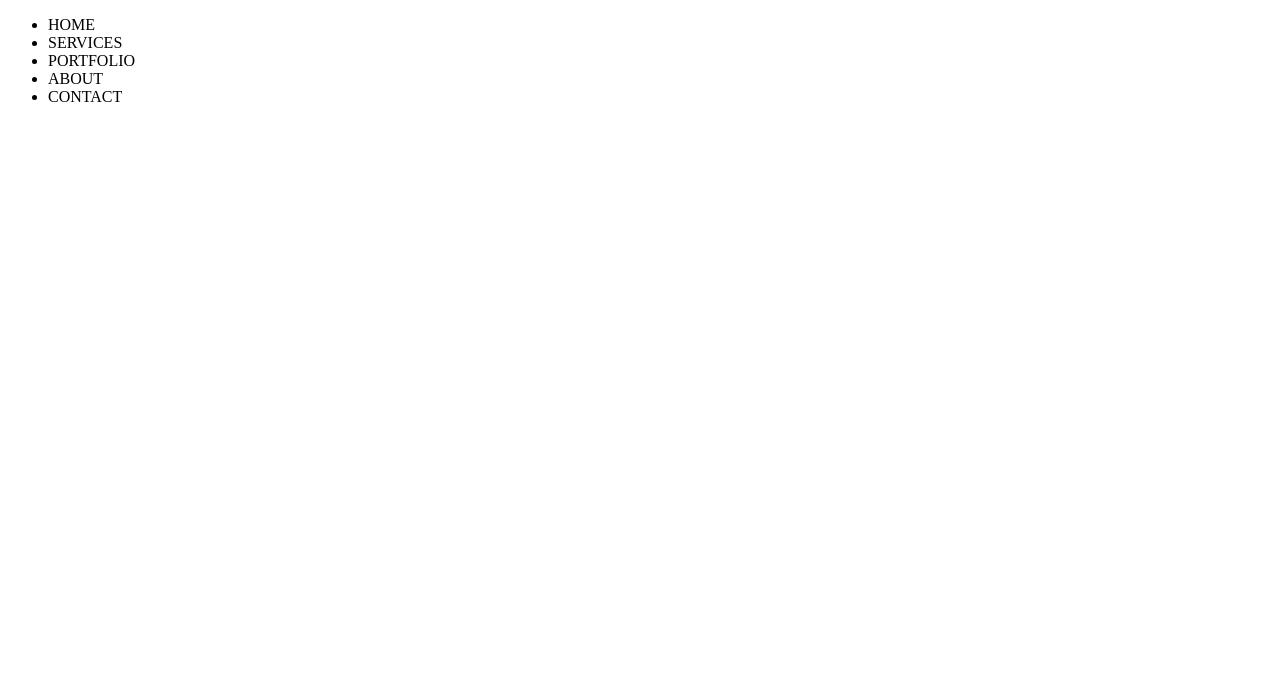
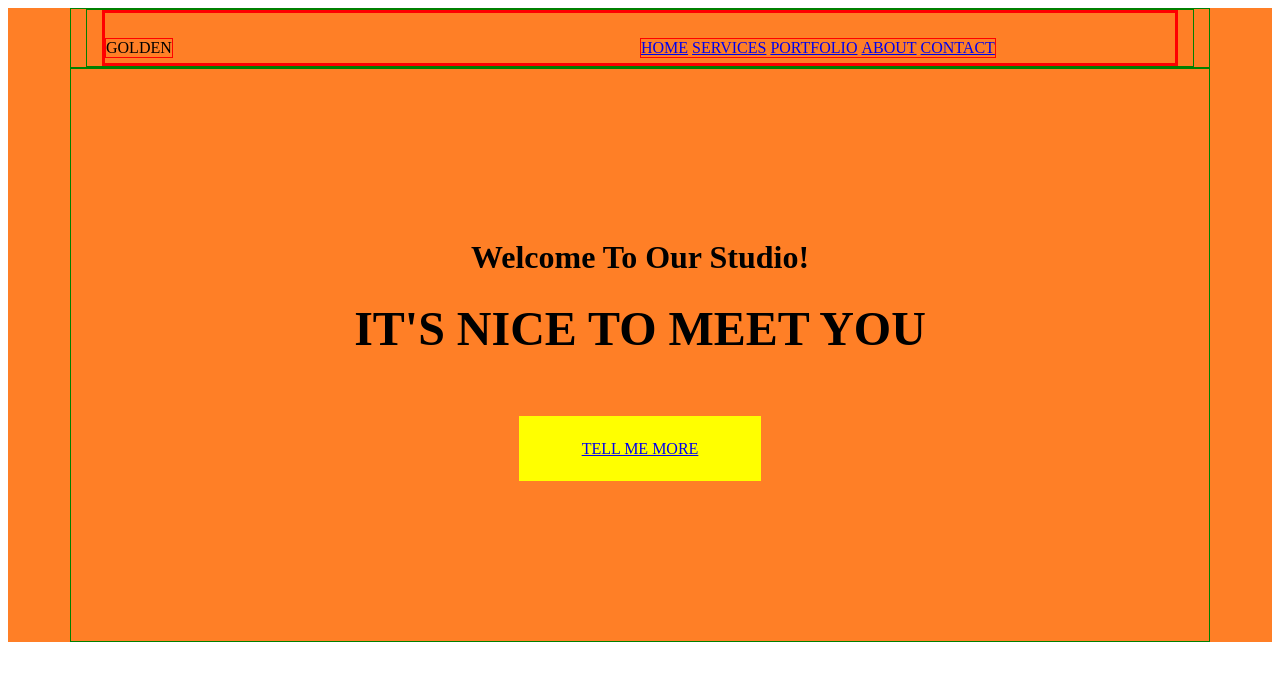
Before and after one commit to Lech2121/Golden, a website: page index.html in a window 1280 px wide. Drawn offline with Linux system fonts and the light colour scheme.

Commit message:
created navigation and header

```diff
--- a/index.html
+++ b/index.html
@@ -8,16 +8,36 @@
       <meta name="viewport" content="width=device-width, initial-scale=1.0">
     </head>
     <body>
-        <nav class="navigation">
-            <div container>
-                <ul>
-                    <li>HOME</li>
-                    <li>SERVICES</li>
-                    <li>PORTFOLIO</li>
-                    <li>ABOUT</li>
-                    <li>CONTACT</li>
-                </ul>
-            </div>
+        <nav>
+            <div class="background">
+                <div class="container border">
+                    <div class="container-fluid border">
+                        <div class="navigation">
+                            <div class="name">
+                                <a class="name-inner">GOLDEN</a>
+                            </div>
+                            <div class="menu">
+                                <ul class="menu-inner">
+                                    <li><a href="#">HOME</a></li>
+                                    <li><a href="#">SERVICES</a></li>
+                                    <li><a href="#">PORTFOLIO</a></li>
+                                    <li><a href="#">ABOUT</a></li>
+                                    <li class="contact-link"><a href="#">CONTACT</a></li>
+                                </ul>
+                            </div>
+                        </div>
+                    </div>
+                </div>
+                <header>
+                    <div class="container border">
+                        <div class="introduction">
+                            <h2 class="welcome">Welcome To Our Studio!</h2>
+                            <h1 class="nice">IT'S NICE TO MEET YOU</h1>
+                            <a class="btn" href="#">TELL ME MORE</a>
+                        </div>
+                    </div>
+                </div>
+                </header>
         </nav>
     </body>
 </html>
--- a/package.json
+++ b/package.json
@@ -5,21 +5,16 @@
   "main": "index.html",
   "scripts": {
     "init-project": "npm install && npm-run-all init:*",
-
     "init:dirs": "mkdirp sass css vendor images js",
     "init:files": "touch README.md index.html sass/style.scss js/script.js",
     "init:gitignore": "curl https://raw.githubusercontent.com/github/gitignore/master/Node.gitignore -o .gitignore",
-
     "test": "npm run test:html",
     "test:html": "html-validate *.html",
-
     "build": "npm-run-all build:* test",
     "build:sass": "sass --style=compressed --no-source-map sass:css",
     "build:autoprefixer": "postcss css/*.css --use autoprefixer -d css",
-
     "build-dev": "npm-run-all build-dev:sass build:autoprefixer",
     "build-dev:sass": "sass --style=expanded --source-map sass:css",
-
     "watch": "npm-run-all build build-dev -p watch:*",
     "watch:browsersync": "browser-sync start --server --files \"css/*.css\" \"*.html\"",
     "watch:sassprefixer": "onchange sass/*.scss -- npm run build-dev"
--- a/sass/style.scss
+++ b/sass/style.scss
@@ -2,3 +2,85 @@
     box-sizing: border-box;
 
 }
+
+.border {
+    border: 1px solid green;
+}
+
+.background {
+    background-image: url(../images/background-head.jpg);
+    max-height: 700px;
+
+}
+
+// Navigation
+
+.navigation {
+    border: 3px solid red;
+    padding: 25px 0;
+
+}
+
+.menu {
+    position: absolute;
+    display: inline-block;
+    border: 1px solid red;
+    // margin: 25px 0;
+    // padding: 25px 0;
+    left: 50%;
+    // width: 25%;
+
+}
+.name {
+    position: absolute;
+    border: 1px solid red;
+    display: inline-block;
+    // margin: 25px 0;
+    // padding: 25px 0;
+
+}
+nav ul {
+
+    display: inline-block;
+    margin: 0;
+    padding: 0;
+    list-style-type: none;
+
+}
+nav li {
+    display: inline-block;
+}
+
+// NCIE TO MEET YOU
+
+.introduction {
+    display: flex;
+    flex-direction: column;
+    justify-content: center;
+    align-items: center;
+    margin: 160px 0;
+
+}
+
+.welcome {
+    font-size: 32px;
+    margin: 10px 0 25px 0;
+    padding: 0;
+}
+
+
+.nice {
+    font-size: 48px;
+    margin: 0 0 30px 0;
+    padding: 0;
+}
+
+.btn {
+    display: flex;
+    justify-content: center;
+    align-items: center;
+    width: 242px;
+    height: 65px;
+    background-color: yellow;
+    margin: 30px 0 0 0;
+}
```
Also changed, not shown: css/style.css, images/background-head.jpg (added), 1 other file.
